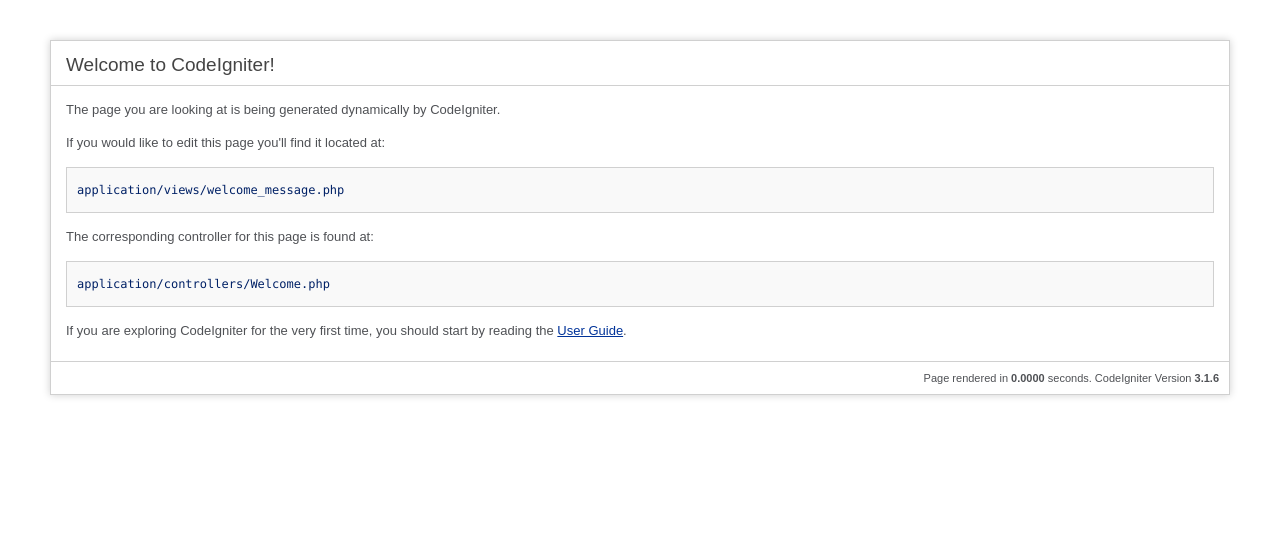
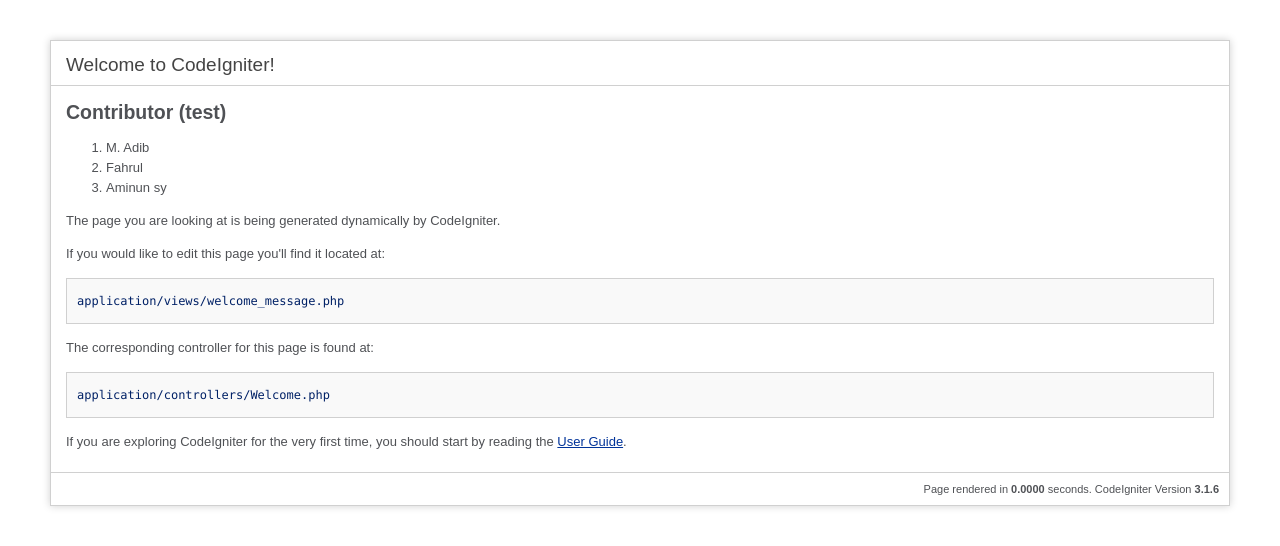
Before and after one commit to fahrul98/cms-masjid, a CodeIgniter app: page /database/ in a window 1280 px wide. Shown: the top 546 px of the page. Run offline with CodeIgniter, Linux system fonts and the light colour scheme.

Commit message:
c10
Contributor (test)

```diff
--- a/application/views/welcome_message.php
+++ b/application/views/welcome_message.php
@@ -71,6 +71,12 @@ defined('BASEPATH') OR exit('No direct script access allowed');
 	<h1>Welcome to CodeIgniter!</h1>
 
 	<div id="body">
+		<h2>Contributor (test)</h2>
+		<ol>
+			<li>M. Adib</li>
+			<li>Fahrul</li>
+			<li>Aminun sy</li>
+		</ol>
 		<p>The page you are looking at is being generated dynamically by CodeIgniter.</p>
 
 		<p>If you would like to edit this page you'll find it located at:</p>
```
